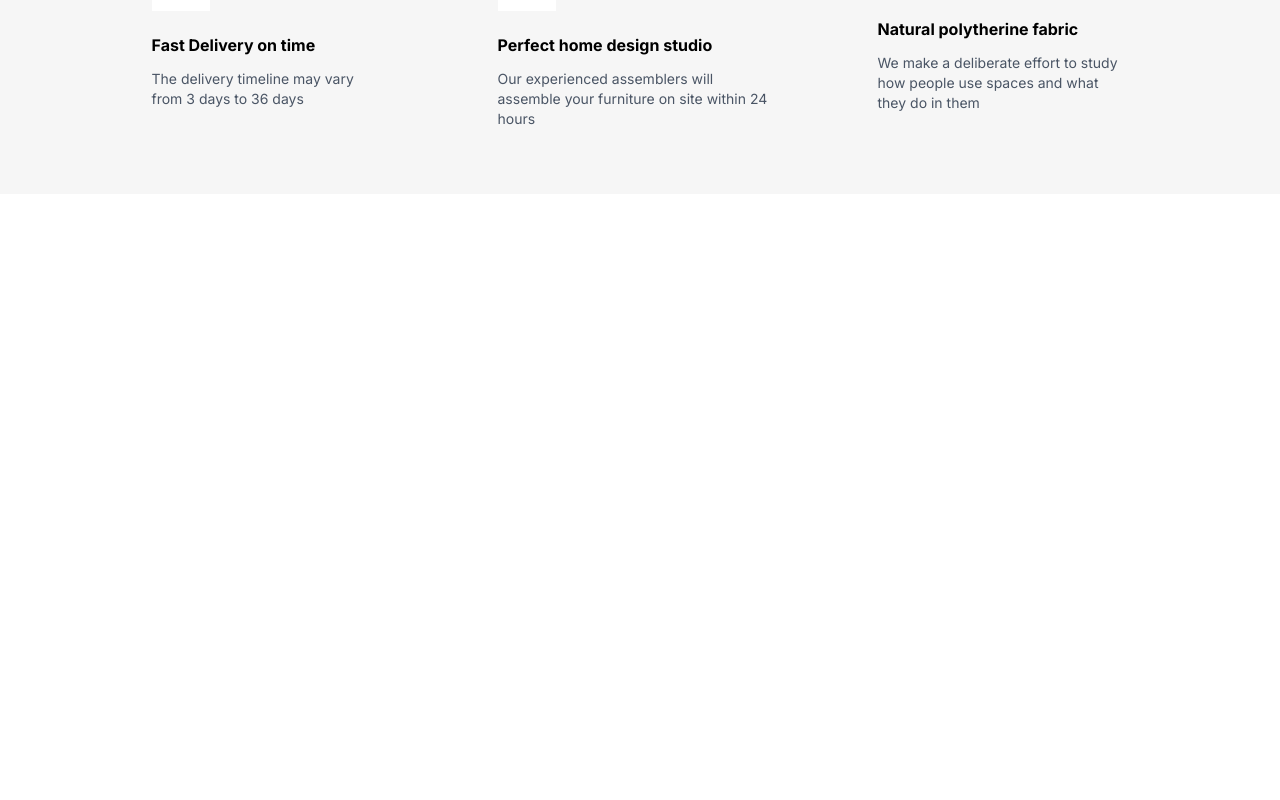
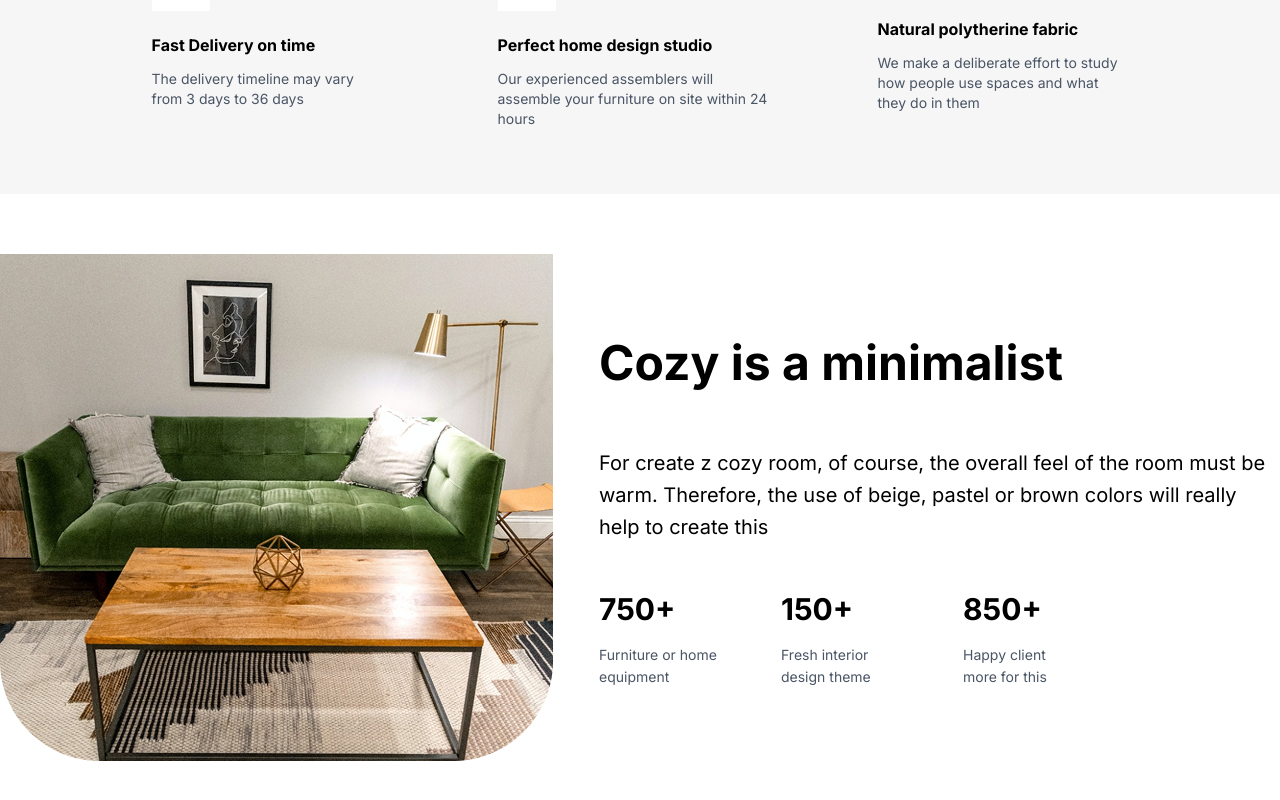
Before and after one commit to SwaroopDangal/cakls, a React (Vite) app: page / in a window 1280 px wide. Shown: the part 782-1582 px from the top of the page. Before the commit the page ends 976 px from the top, so only its background shows below. Built offline with nearby package versions, Linux system fonts and the light colour scheme; a web font is replaced by a local one.

Commit message:
feat: Add About component and integrate it into App

```diff
--- a/src/App.tsx
+++ b/src/App.tsx
@@ -1,7 +1,7 @@
-import React from "react";
 import NavBar from "./components/NavBar/NavBar";
 import Hero from "./components/Hero/Hero";
 import Strengths from "./components/Strengths/Strengths";
+import About from "./components/About/About";
 
 const App = () => {
   return (
@@ -9,6 +9,7 @@ const App = () => {
       <NavBar />
       <Hero />
       <Strengths />
+      <About />
     </div>
   );
 };
--- /dev/null
+++ b/src/components/About/About.tsx
@@ -0,0 +1,49 @@
+import { Images } from "../../assets";
+
+export default function About() {
+  const stats = [
+    { number: "750+", label: "Furniture or home equipment" },
+    { number: "150+", label: "Fresh interior design theme" },
+    { number: "850+", label: "Happy client more for this" },
+  ];
+
+  return (
+    <section className="w-full h-156.75 bg-white py-15 flex justify-center">
+      <div className="max-w-7xl w-full px-10 flex items-center gap-11.5">
+        {/* IMAGE */}
+        <div className="w-138.25 h-126.75 rounded-br-3xl overflow-hidden shrink-0">
+          <img
+            src={Images.Rectangle17Image}
+            alt="about"
+            className="w-full h-full object-cover"
+          />
+        </div>
+
+        {/* TEXT */}
+        <div className="flex flex-col gap-12 h-90.25 max-w-182.75">
+          <h2 className="text-[48px] font-bold text-black leading-[68px">
+            Cozy is a minimalist
+          </h2>
+
+          <p className="text-[20px] leading-8">
+            For create z cozy room, of course, the overall feel of the room must
+            be warm. Therefore, the use of beige, pastel or brown colors will
+            really help to create this
+          </p>
+
+          {/* STATS */}
+          <div className="flex gap-16">
+            {stats.map((stat, index) => (
+              <div key={index} className="flex flex-col gap-4.25">
+                <h4 className="font-bold text-3xl text-black">{stat.number}</h4>
+                <p className="text-[14px] opacity-0.4 w-29.5 text-gray-600 leading-5.5">
+                  {stat.label}
+                </p>
+              </div>
+            ))}
+          </div>
+        </div>
+      </div>
+    </section>
+  );
+}
```
